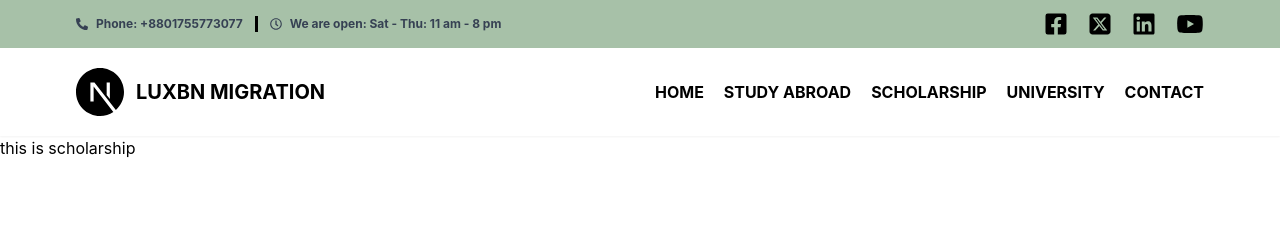
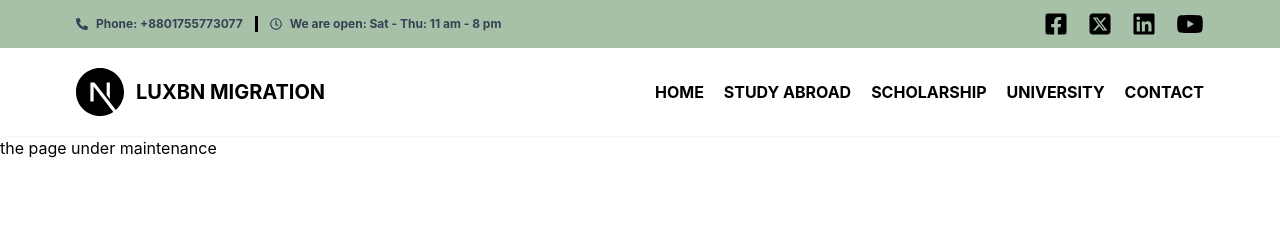
Before and after one commit to Mohammad-Nafis-Abdullah/luxbn_migration, a Next.js app: page /scholarship in a window 1280 px wide. Shown: the top 226 px of the page. Built offline with nearby package versions, Linux system fonts and the light colour scheme.

Commit message:
Update the text in scholarship page

```diff
--- a/src/app/scholarship/page.tsx
+++ b/src/app/scholarship/page.tsx
@@ -1,7 +1,7 @@
 export default function Scholarship() {
     return (
         <div className="min-h-[100vh]">
-            <h1> this is scholarship </h1>
+            <h1> the page under maintenance </h1>
         </div>
     );
 }
```
